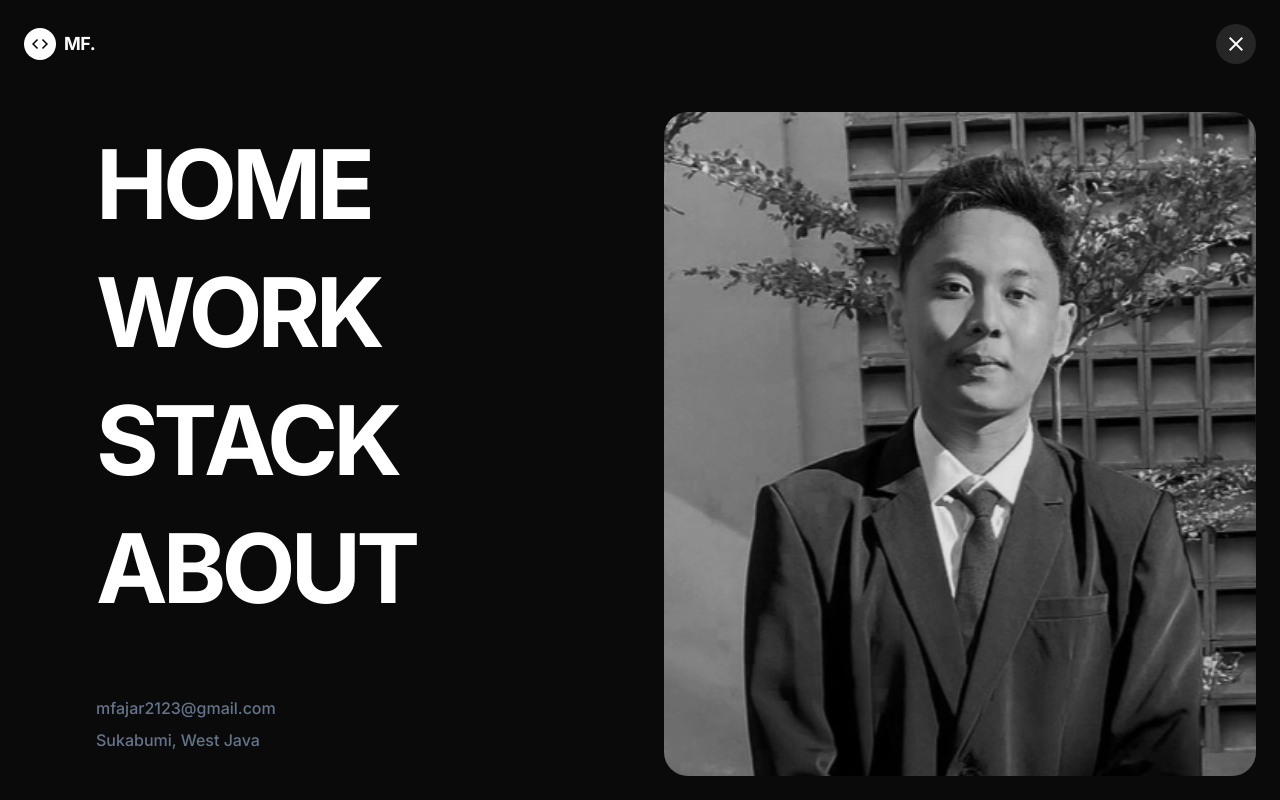
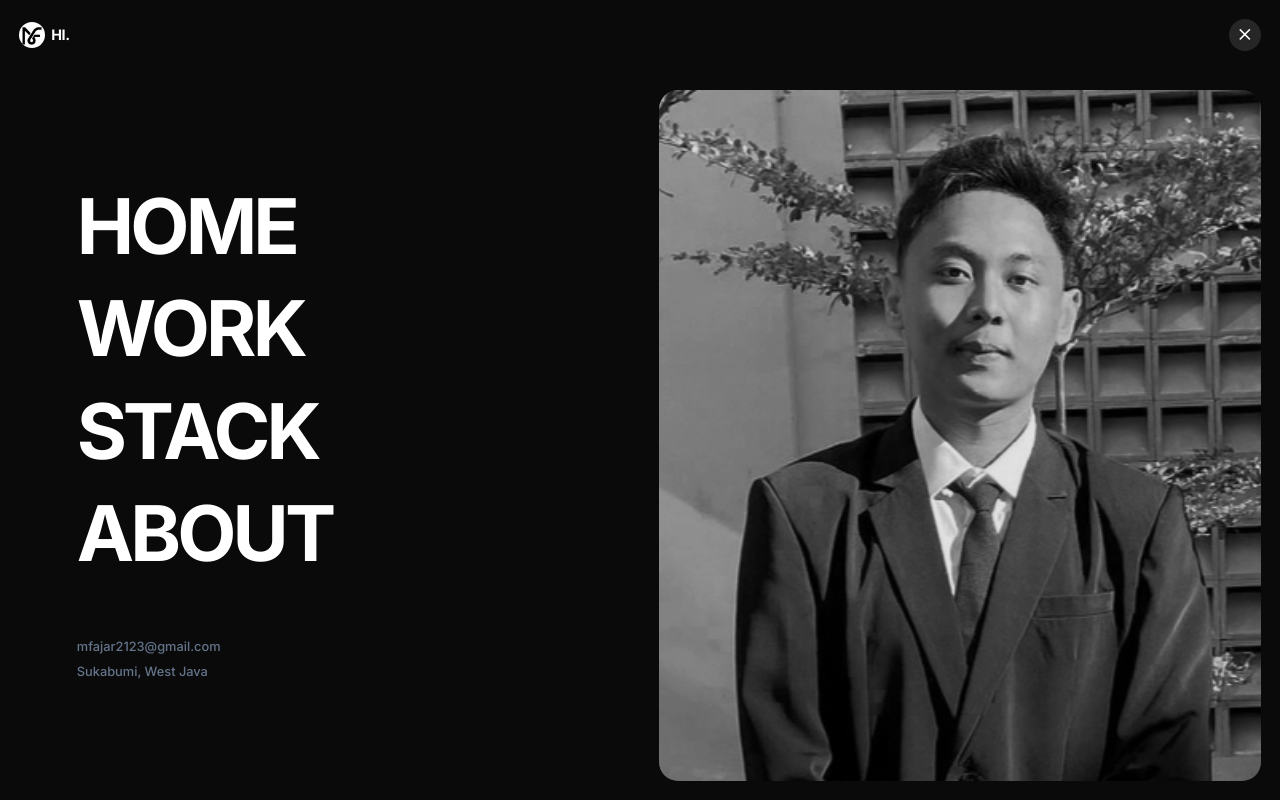
Before and after one commit to mfajar2123/portofolio-web, a Nuxt app: page / in a window 1280 px wide. Both pictures are taken after a click on the button "more_horiz". Shown: the top 800 px of the page. Built offline with nearby package versions, Linux system fonts and the light colour scheme.

Commit message:
feat : add content improvement and logo

```diff
--- a/components/FullscreenMenu.vue
+++ b/components/FullscreenMenu.vue
@@ -1,14 +1,14 @@
 <template>
   <Transition name="menu">
-    <div v-show="isOpen" class="fixed inset-0 z-[70] flex flex-col bg-background-light dark:bg-background-dark text-slate-900 dark:text-white overflow-hidden">
+    <div v-show="isOpen" class="fixed inset-0 z-[70] flex flex-col bg-background-light dark:bg-background-dark text-slate-900 dark:text-white overflow-hidden" style="zoom: 0.8;">
 
       <!-- Top Header for Menu -->
       <header class="flex items-center justify-between p-6">
         <div class="flex items-center gap-2">
-          <div class="size-8 rounded-full bg-slate-900 dark:bg-white flex items-center justify-center">
-            <span class="material-symbols-outlined text-white dark:text-slate-900 text-[20px]">code</span>
-          </div>
-          <span class="font-bold tracking-tight text-lg">MF.</span>
+          <div class="size-8 rounded-full bg-slate-900 dark:bg-white flex items-center justify-center overflow-hidden">
+          <img src="/favicon.png" alt="Logo" class="w-full h-full object-cover" />
+        </div>
+          <span class="font-bold tracking-tight text-lg">HI.</span>
         </div>
         <button @click="$emit('close')" class="hover:text-slate-500 transition-colors z-10 flex items-center justify-center w-10 h-10 rounded-full bg-neutral-100 dark:bg-neutral-800">
           <span class="material-symbols-outlined text-2xl">close</span>
--- a/components/HeroSection.vue
+++ b/components/HeroSection.vue
@@ -1,5 +1,5 @@
 <template>
-  <section class="flex flex-col justify-center px-6 min-h-[90vh] relative overflow-hidden">
+  <section class="flex flex-col justify-center px-6 min-h-[90vh] relative overflow-hidden" style="zoom: 0.8;">
     <!-- Huge Background Pattern / Noise -->
     <div class="absolute inset-0 pointer-events-none opacity-10 z-0">
       <div class="absolute right-0 top-0 h-[800px] w-[800px] bg-gradient-to-b from-neutral-200 to-transparent dark:from-neutral-800 rounded-full blur-3xl -translate-y-1/2 translate-x-1/2"></div>
--- a/data/portfolio.json
+++ b/data/portfolio.json
@@ -7,7 +7,7 @@
       "Computer Engineering",
       "Web App Developer"
     ],
-    "bio": "I am a Computer Engineering fresh graduate specializing in software development. Experience in building REST APIs, microservices, and front-end technologies.",
+    "bio": "I am a Computer Engineering graduate specializing in Fullstack Development and DevOps. I build scalable RESTful APIs and modern UIs, with a focus on CI/CD, containerization, and cloud infrastructure for seamless software delivery.",
     "location": "Sukabumi, West Java, Indonesia",
     "contacts": [
       {
@@ -45,7 +45,7 @@
         "duration": "9 months",
         "location": "South Jakarta",
         "details": [
-          "Building and maintaining enterprise web applications."
+          "Building and maintaining web applications."
         ]
       },
       {
@@ -111,8 +111,9 @@
         "title": "Frontend",
         "icon": "code",
         "items": [
-          "JavaScript",
-          "React.js",
+          "Nuxt.js",
+          "Vue.js",
+          "Tailwind CSS",
           "Bootstrap",
           "jQuery"
         ]
@@ -136,7 +137,8 @@
         "icon": "bolt",
         "items": [
           "WordPress",
-          "Troubleshooting"
+          "Troubleshooting",
+          "Graphic Designer"
         ]
       }
     ]
@@ -150,11 +152,14 @@
       }
     ],
     "certifications": [
+      "Docker: Beginner to Advanced",
+      "Vue.JS: Beginner to Advanced",
       "MikroTik Certified Network Associate",
       "Belajar Dasar Pemrograman JavaScript",
       "Introduction to Containers w/ Docker, Kubernetes & OpenShift",
       "IC3 Digital Literacy Certification GS6 Level 1",
-      "Introduction to Software Engineering (with Honors)"
+      "IBM Back-end JavaScript Developer Specialization",
+      "PTESOL (Proficiency Test of English to Speakers of Other Languages)"
     ]
   },
   "footer": {
--- a/layouts/default.vue
+++ b/layouts/default.vue
@@ -3,10 +3,10 @@
     <!-- Top Navigation -->
     <header class="fixed top-0 left-0 right-0 z-[60] flex items-center justify-between p-6 backdrop-blur-md bg-background-light/80 dark:bg-background-dark/80 border-b border-neutral-200 dark:border-neutral-800 transition-transform duration-300">
       <div class="flex items-center gap-2">
-        <div class="size-8 rounded-full bg-slate-900 dark:bg-white flex items-center justify-center">
-          <span class="material-symbols-outlined text-white dark:text-slate-900 text-[20px]">code</span>
+        <div class="size-8 rounded-full bg-slate-900 dark:bg-white flex items-center justify-center overflow-hidden">
+          <img src="/favicon.png" alt="Logo" class="w-full h-full object-cover" />
         </div>
-        <span class="text-slate-900 dark:text-white font-bold tracking-tight text-lg">MF.</span>
+        <span class="text-slate-900 dark:text-white font-bold tracking-tight text-lg">HI.</span>
       </div>
       <div class="flex items-center gap-4">
         <!-- Replaced menu icon with dots icon representing standard fullscreen toggles -->
--- a/nuxt.config.ts
+++ b/nuxt.config.ts
@@ -19,6 +19,7 @@ export default defineNuxtConfig({
         class: 'dark' // Dark mode default as requested
       },
       link: [
+        { rel: 'icon', type: 'image/png', href: '/favicon.png?v=2' },
         { rel: 'stylesheet', href: 'https://fonts.googleapis.com/css2?family=Space+Grotesk:wght@300;400;500;600;700;800;900&display=swap' },
         { rel: 'stylesheet', href: 'https://fonts.googleapis.com/css2?family=Inter:wght@300;400;500;600;700&display=swap' },
         { rel: 'stylesheet', href: 'https://fonts.googleapis.com/css2?family=Material+Symbols+Outlined:wght,FILL@100..700,0..1&display=swap' }
```
Also changed, not shown: public/favicon.png (added), 1 other file (tests, documents, lock files or other folders).
